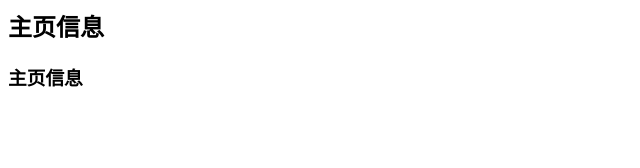
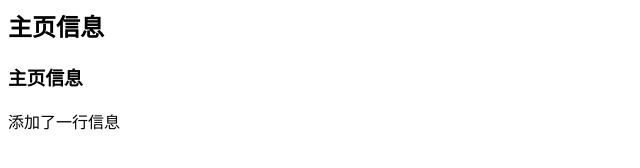
Before and after one commit to gongwanrong/git-project01, a plain HTML site: page index.html in a window 1280 px wide. Shown: the whole page, without its empty margins (0-640 px from the left). Drawn offline with Linux system fonts and the light colour scheme.

Commit message:
添加了一行信息

```diff
--- a/index.html
+++ b/index.html
@@ -6,5 +6,6 @@
 	<body>
 		<h2>主页信息</h2>
 		<h3>主页信息</h3>
+		<p>添加了一行信息</p>
 	</body>
 </html>
```
